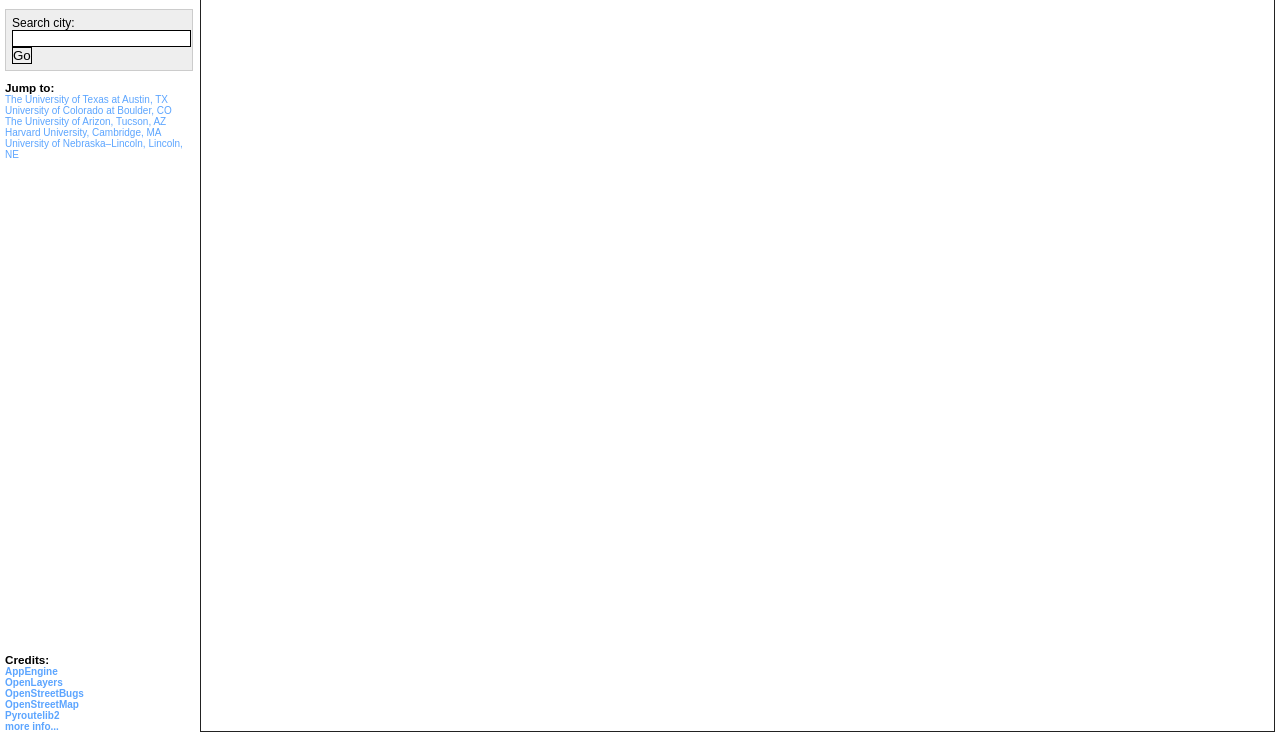
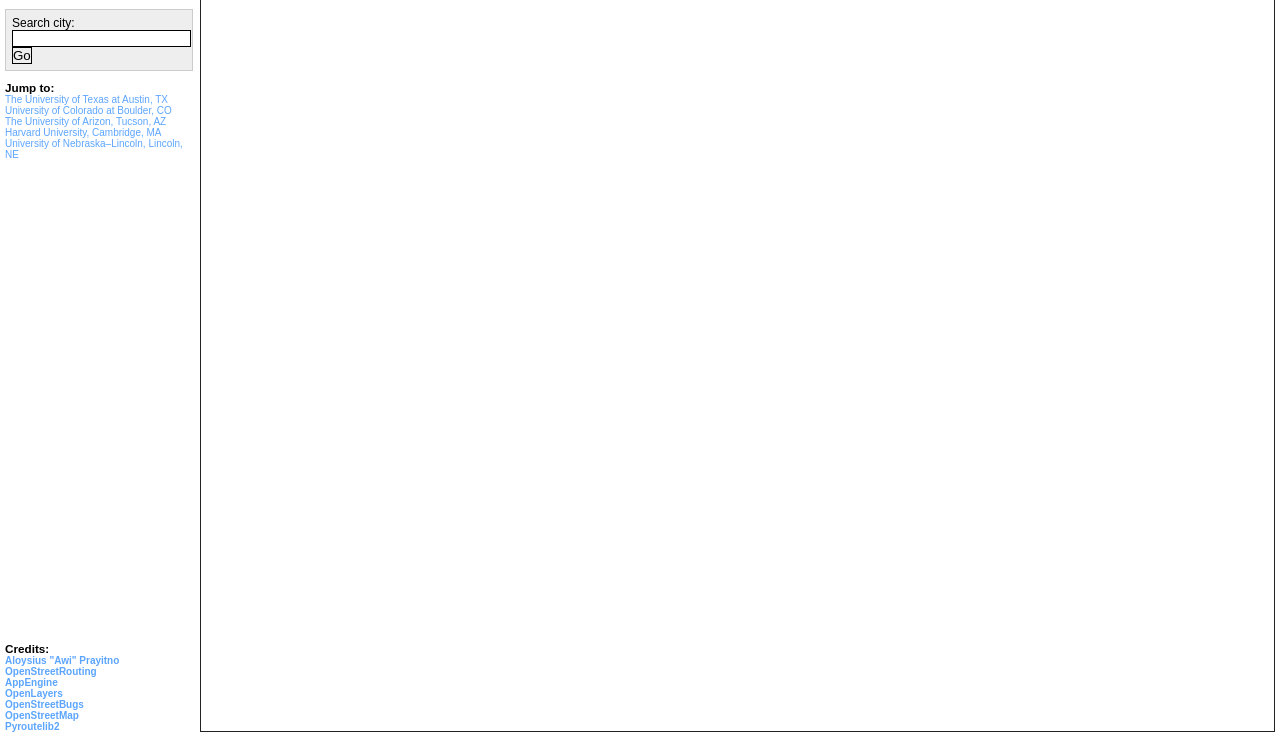
Before and after one commit to rvaish/openvoicenav, a plain HTML site: page openvoicenavapp/index.html in a window 1280 px wide. Shown: the part 63-800 px from the top of the page. Drawn offline with Linux system fonts and the light colour scheme; a script that the page names is missing.

Commit message:
added attribution to Awi on the main page

```diff
--- a/openvoicenavapp/index.html
+++ b/openvoicenavapp/index.html
@@ -393,12 +393,13 @@
 
         <div class="creditsbox">
             <h3>Credits:</h3>
+            <a href="http://wiki.openstreetmap.org/wiki/User:Indomapper">Aloysius "Awi" Prayitno</a><br/>
+            <a href="http://wiki.openstreetmap.org/index.php/OpenStreetRouting">OpenStreetRouting</a><br/>
             <a href="http://appengine.google.com">AppEngine</a><br/>
             <a href="http://openlayers.org/">OpenLayers</a><br/>
             <a href="http://openstreetbugs.appspot.com/">OpenStreetBugs</a><br/>
             <a href="http://openstreetmap.org">OpenStreetMap</a><br/>
             <a href="http://wiki.openstreetmap.org/index.php/Pyroutelib2">Pyroutelib2</a><br/>
-            <a href="http://wiki.openstreetmap.org/index.php/OpenStreetRouting">more info...</a>
         </div>
     </div>
 
```
